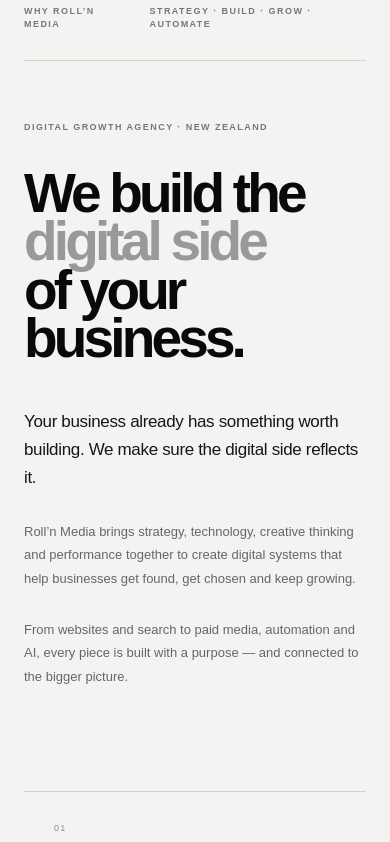
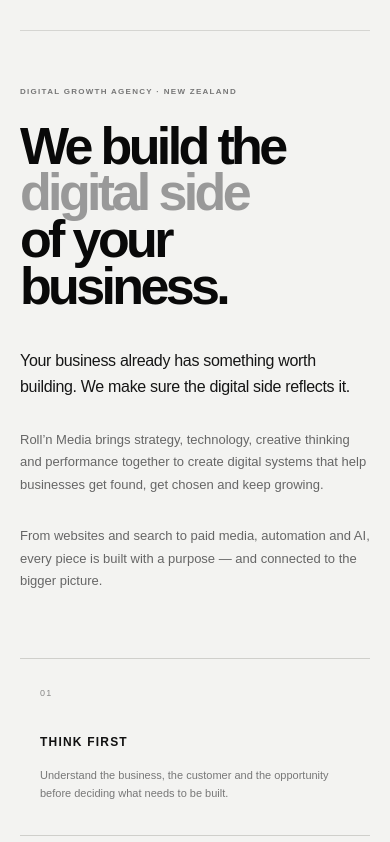
Before and after one commit to Rollnmedia/rolln-media, a Next.js app: page / in a window 390 px wide. Shown: the part 5682-6524 px from the top of the page. Built offline with nearby package versions, Linux system fonts and the light colour scheme.

Commit message:
Update About.css

```diff
--- a/app/components/About.css
+++ b/app/components/About.css
@@ -1,6 +1,5 @@
 .about-section {
   position: relative;
-
   overflow: hidden;
 
   padding: 130px 5vw 110px;
@@ -15,6 +14,7 @@
 .about-top {
   display: flex;
   justify-content: space-between;
+  align-items: center;
 
   padding-bottom: 28px;
 
@@ -26,6 +26,10 @@
   font-weight: 600;
 
   letter-spacing: 0.16em;
+}
+
+.about-top span:last-child {
+  text-align: right;
 }
 
 
@@ -89,6 +93,10 @@
   line-height: 1.8;
 }
 
+.about-copy p:last-child {
+  margin-bottom: 0;
+}
+
 .about-copy .about-lead {
   color: #161616;
 
@@ -117,10 +125,18 @@
   padding: 30px;
 
   border-right: 1px solid #cfcfcb;
+
+  transition:
+    background 0.3s ease,
+    transform 0.3s ease;
 }
 
 .about-principle:last-child {
   border-right: none;
+}
+
+.about-principle:hover {
+  background: #ecece9;
 }
 
 .about-principle > span {
@@ -139,6 +155,8 @@
   display: block;
 
   margin-bottom: 15px;
+
+  color: #111;
 
   font-size: 12px;
 
@@ -198,6 +216,23 @@
 }
 
 
+/* ================= TABLET ================= */
+
+@media (max-width: 1000px) {
+
+  .about-main {
+    grid-template-columns: 1fr 0.8fr;
+
+    gap: 5vw;
+  }
+
+  .about-heading h2 {
+    font-size: clamp(52px, 7vw, 82px);
+  }
+
+}
+
+
 /* ================= MOBILE ================= */
 
 @media (max-width: 800px) {
@@ -208,7 +243,16 @@
 
   .about-top {
     gap: 20px;
+
+    align-items: flex-start;
   }
+
+  .about-top span:last-child {
+    max-width: 160px;
+
+    line-height: 1.5;
+  }
+
 
   .about-main {
     display: block;
@@ -216,9 +260,36 @@
     padding: 60px 0 75px;
   }
 
+  .about-small {
+    margin-bottom: 25px;
+
+    font-size: 8px;
+  }
+
+  .about-heading h2 {
+    font-size: clamp(52px, 14vw, 78px);
+
+    line-height: 0.9;
+  }
+
   .about-copy {
     margin-top: 45px;
+
+    max-width: 100%;
   }
+
+  .about-copy .about-lead {
+    font-size: 16px;
+  }
+
+  .about-copy p {
+    font-size: 13px;
+
+    line-height: 1.75;
+  }
+
+
+  /* ================= PRINCIPLES ================= */
 
   .about-principles {
     grid-template-columns: 1fr;
@@ -226,6 +297,8 @@
 
   .about-principle {
     min-height: auto;
+
+    padding: 28px 24px 32px;
 
     border-right: none;
     border-bottom: 1px solid #cfcfcb;
@@ -236,20 +309,72 @@
   }
 
   .about-principle > span {
-    margin-bottom: 35px;
+    margin-bottom: 32px;
   }
+
+  .about-principle p {
+    max-width: 320px;
+  }
+
+
+  /* ================= BOTTOM ================= */
 
   .about-bottom {
     grid-template-columns: 1fr 1fr;
 
     gap: 25px;
+
+    padding-top: 30px;
   }
 
   .about-bottom p {
     grid-column: 1 / -1;
 
     grid-row: 1;
+
+    margin-bottom: 5px;
+
     text-align: left;
   }
 
+  .about-bottom span:last-child {
+    text-align: right;
+  }
+
 }
+
+
+/* ================= SMALL MOBILE ================= */
+
+@media (max-width: 480px) {
+
+  .about-section {
+    padding: 75px 20px 80px;
+  }
+
+  .about-top {
+    font-size: 8px;
+  }
+
+  .about-top span:last-child {
+    display: none;
+  }
+
+  .about-main {
+    padding: 55px 0 65px;
+  }
+
+  .about-heading h2 {
+    font-size: 52px;
+  }
+
+  .about-copy {
+    margin-top: 38px;
+  }
+
+  .about-principle {
+    padding-left: 20px;
+    padding-right: 20px;
+  }
+
+}
```
